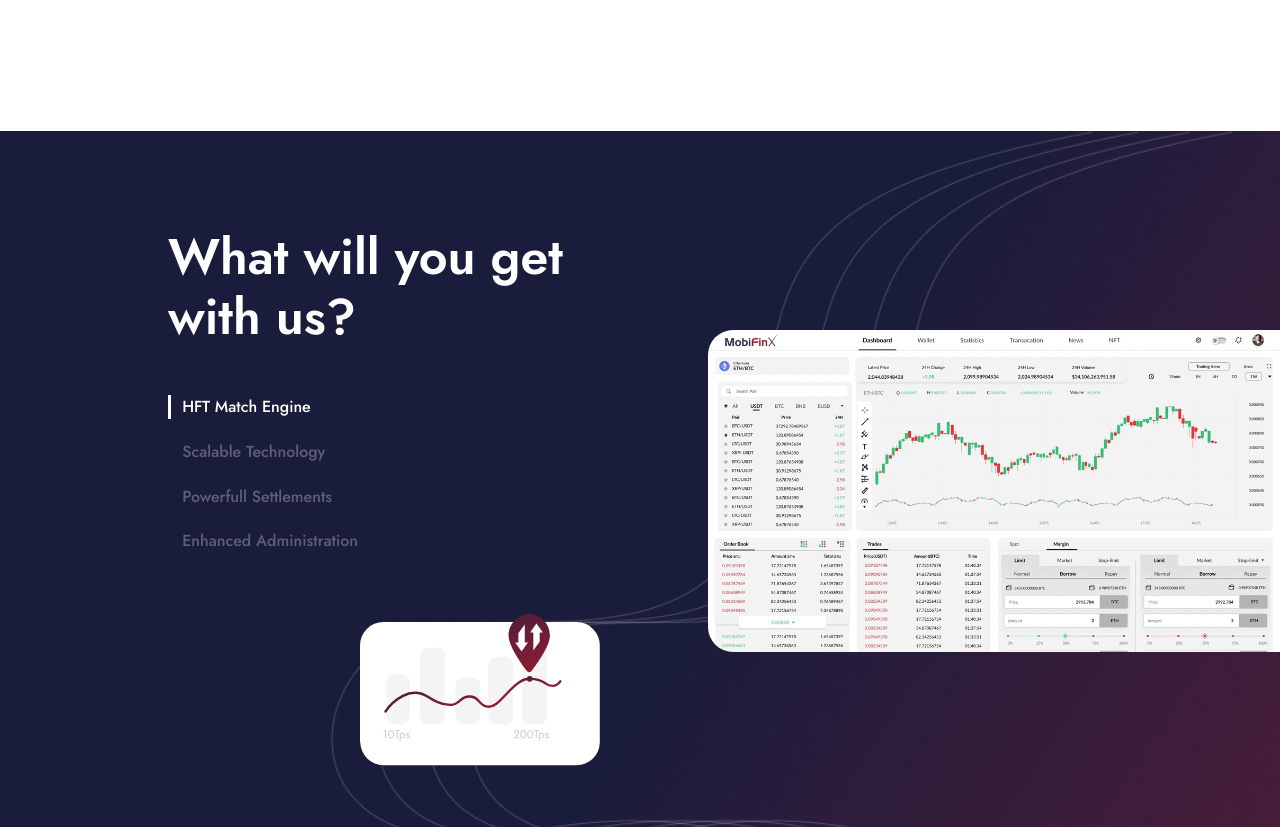
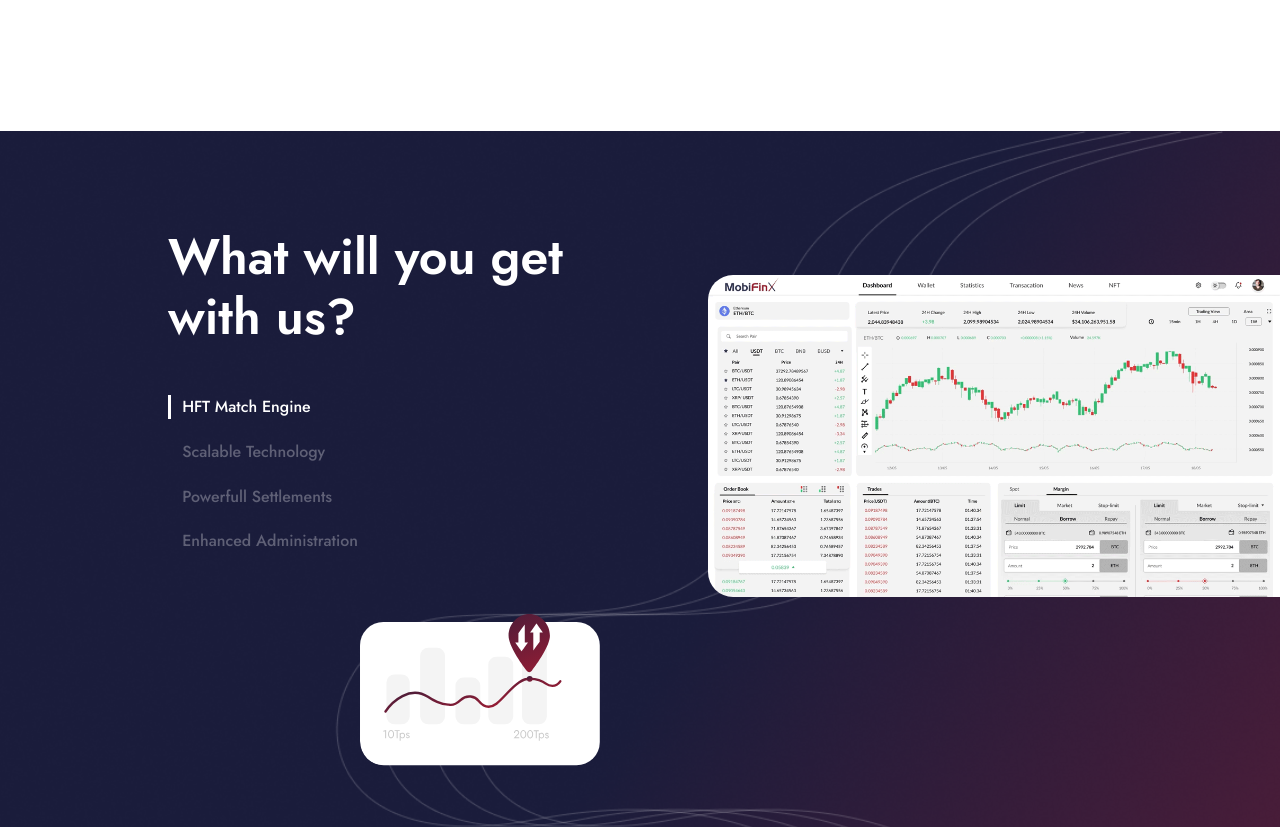
Before and after one commit to kevanultroneous/unt-nft, a Next.js app: page / in a window 1280 px wide. Shown: the part 7800-8627 px from the top of the page. Built offline with nearby package versions, Linux system fonts and the light colour scheme.

Commit message:
2:49 what willyou get

```diff
--- a/styles/components/home/WhatWillYouGetWithUs.module.css
+++ b/styles/components/home/WhatWillYouGetWithUs.module.css
@@ -5,8 +5,8 @@
   background-size: cover;
   padding-left: 8.5rem;
   padding-top: 4rem;
-  padding-bottom: 4rem;
-  height: 100vh;
+  padding-bottom: 10rem;
+  /* height: 100vh; */
 }
 
 .WhatWillYouGetWithUsLeft {
```
